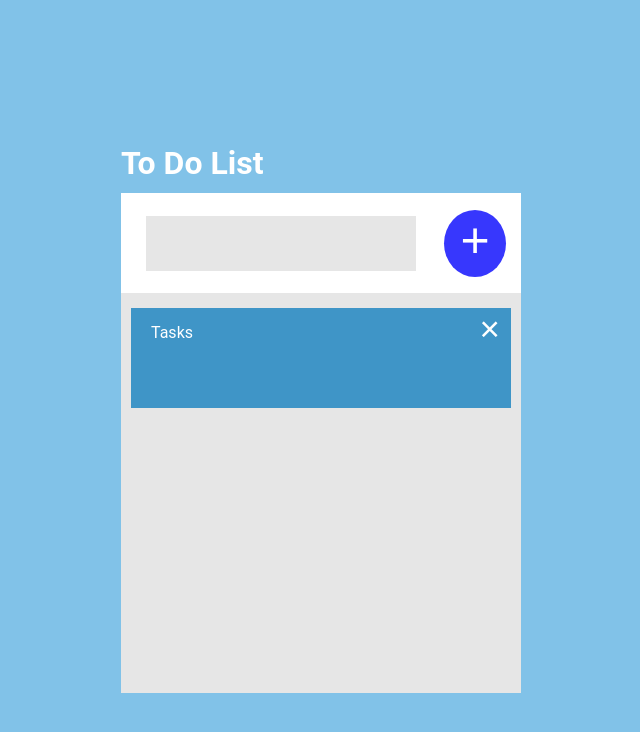
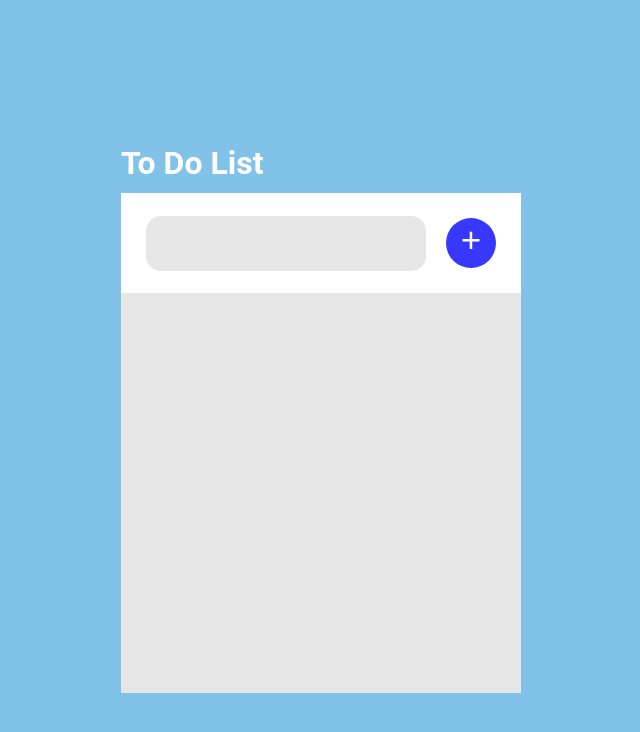
Before and after one commit to fara0000/ToDo_List_React, a React app: page / in a window 1280 px wide. Shown: the top 732 px of the page, without its empty margins (319-959 px from the left). Built offline with nearby package versions, Linux system fonts and the light colour scheme.

Commit message:
TD-5.5- Fixing some issues with button and input, setting up for task 7

```diff
--- a/src/App/components/TodoListItem/styleComponent.js
+++ b/src/App/components/TodoListItem/styleComponent.js
@@ -19,10 +19,13 @@ Wrapper.button = styled.button`
     background: none;
     font-size: 35px;
     transition: 0.5s;
+    outline: none;
+    cursor: pointer;
 
   &:hover {
     transform: scale(1.2);
-    color: red;
+    color: red;]
+    outline: none;
   }
 `;
 
--- a/src/App/components/button/Button.jsx
+++ b/src/App/components/button/Button.jsx
@@ -4,9 +4,7 @@ import { Submit } from './styleComponent';
 const ToDoButton = props => {
     return (
         <Submit>
-            <Submit.button>
             +
-            </Submit.button>
         </Submit>
     )
 }
--- a/src/App/components/button/styleComponent.js
+++ b/src/App/components/button/styleComponent.js
@@ -4,23 +4,21 @@ export const Submit = styled.button `
     background-color: #3737fd;
     border: none;
     border-radius: 50%;
-    text-align: center;
-    text-decoration: none;
     outline: none;
-    cursor: pointer
     box-sizing: border-box;
     margin: auto 15px;
-    margin-left: 5px !important;
+    margin: 5px 25px 5px 5px;
+    width: 50px;
+    height: 50px;
+    color: white;
+    cursor: pointer;
+    font-size: 35px;
+    padding-bottom: 7px;
+    transition: transform 1s;
+    :hover {
+        transform: rotateZ(90deg) scale(1.1);
+    }
+    :active {
+        transform: scale(1);
+    }
 `;
-
-Submit.button = styled.div `
-    width: 50px;
-    color: white;
-    font-size: 50px;
-    padding-bottom: 7px;
-    transition:  transform 2s;
-
-        :hover {
-            transform: rotateZ(45deg);
-        }
-`;
--- a/src/App/components/input/styleComponent.js
+++ b/src/App/components/input/styleComponent.js
@@ -1,6 +1,6 @@
 import styled from 'styled-components';
 
-const inputWidth = 250;
+const inputWidth = 260;
 const inputHeight = 35;
 
 export const TextInput = styled.input`
@@ -10,6 +10,7 @@ export const TextInput = styled.input`
     font-family: "Roboto", sans-serif;
     font-size: 20px;
     border: none;
+    border-radius: 15px;
     background-color: #e6e6e6;
     padding: 10px;
     margin: 10px 5px 10px 25px;
--- a/src/App/components/wrapper/Wrapper.js
+++ b/src/App/components/wrapper/Wrapper.js
@@ -6,8 +6,26 @@ import ToDoButton from '../button/Button';
 import ToDoInput from '../input/Input';
 import ToDoItem from '../TodoListItem/TodoListItem';
 
-const ToDoContainer = props => {
+class ToDoContainer extends React.PureComponent {
+    constructor(props) {
+        super(props);
+
+        this.state = {
+            isShowToDoItem: false,
+        }
+    }
+
+    changeToDoItem = isShow => {
+        this.setState({ isShowToDoItem: isShow })
+    }
+
+    render() {
+        const { changeToDoItem } = this;
+        const { isShowToDoItem } = this.state;
+
         return (
+            <>
+                { isShowToDoItem ? (<ToDoItem/>) :
                 <Container>
                     <Container.TitleDiv>
                         <h1>To Do List</h1>
@@ -15,14 +33,16 @@ const ToDoContainer = props => {
                     <Container.MainWrapper>
                         <InputWrapper>
                             <ToDoInput />
-                    <ToDoButton />
+                            <ToDoButton onClick={ () => changeToDoItem(!isShowToDoItem)}/>
                         </InputWrapper>
                         <TaskWrapper>
-                    <ToDoItem />
                         </TaskWrapper>
                     </Container.MainWrapper>
                 </Container>
+                }
+            </>
         )
+    }
 }
 
 export default memo(ToDoContainer);
```
Also changed, not shown: src/App/components/TodoListItem/TodoListItem.jsx (+8 -1 lines). Lines whose indentation alone changed are shown as unchanged.
